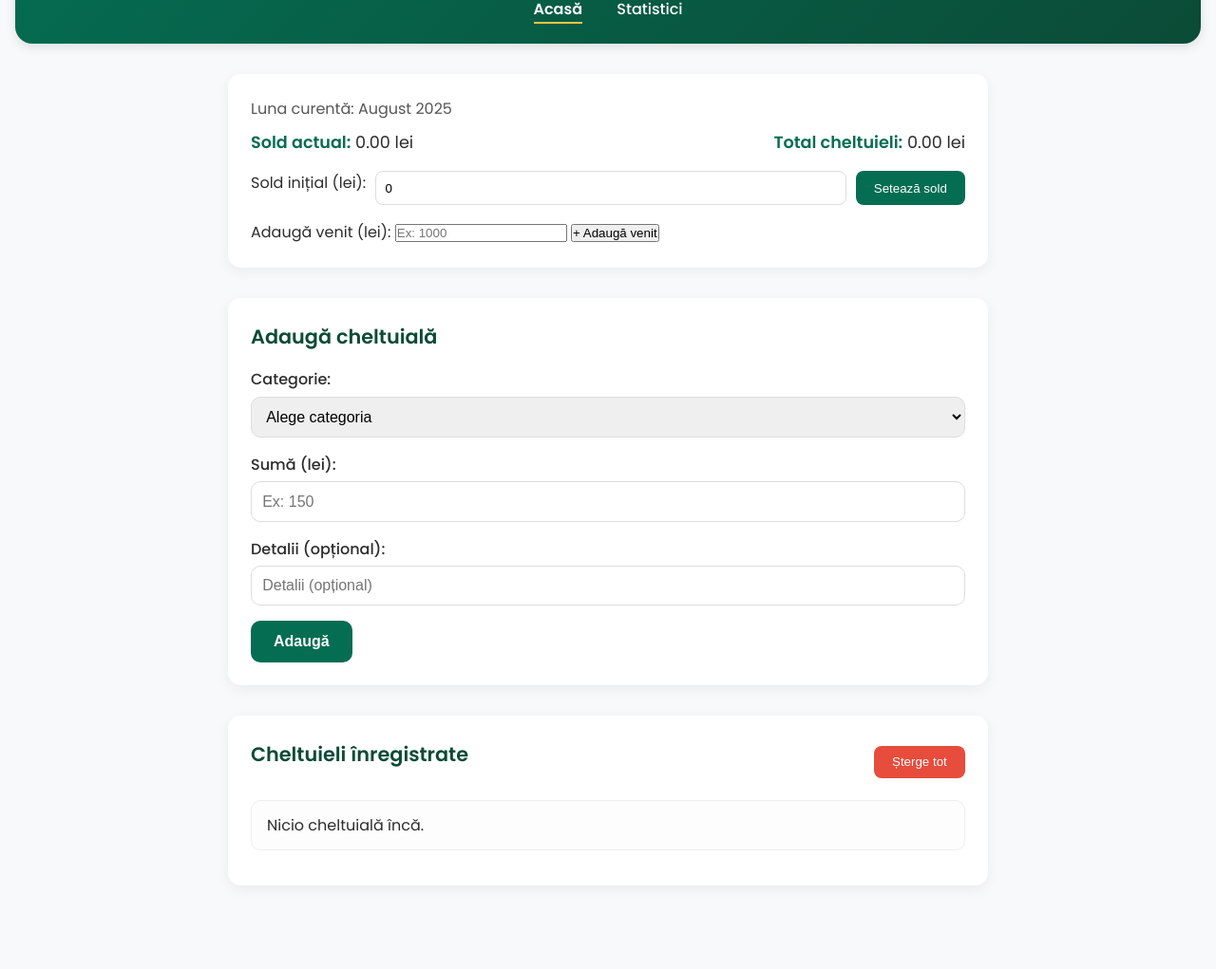
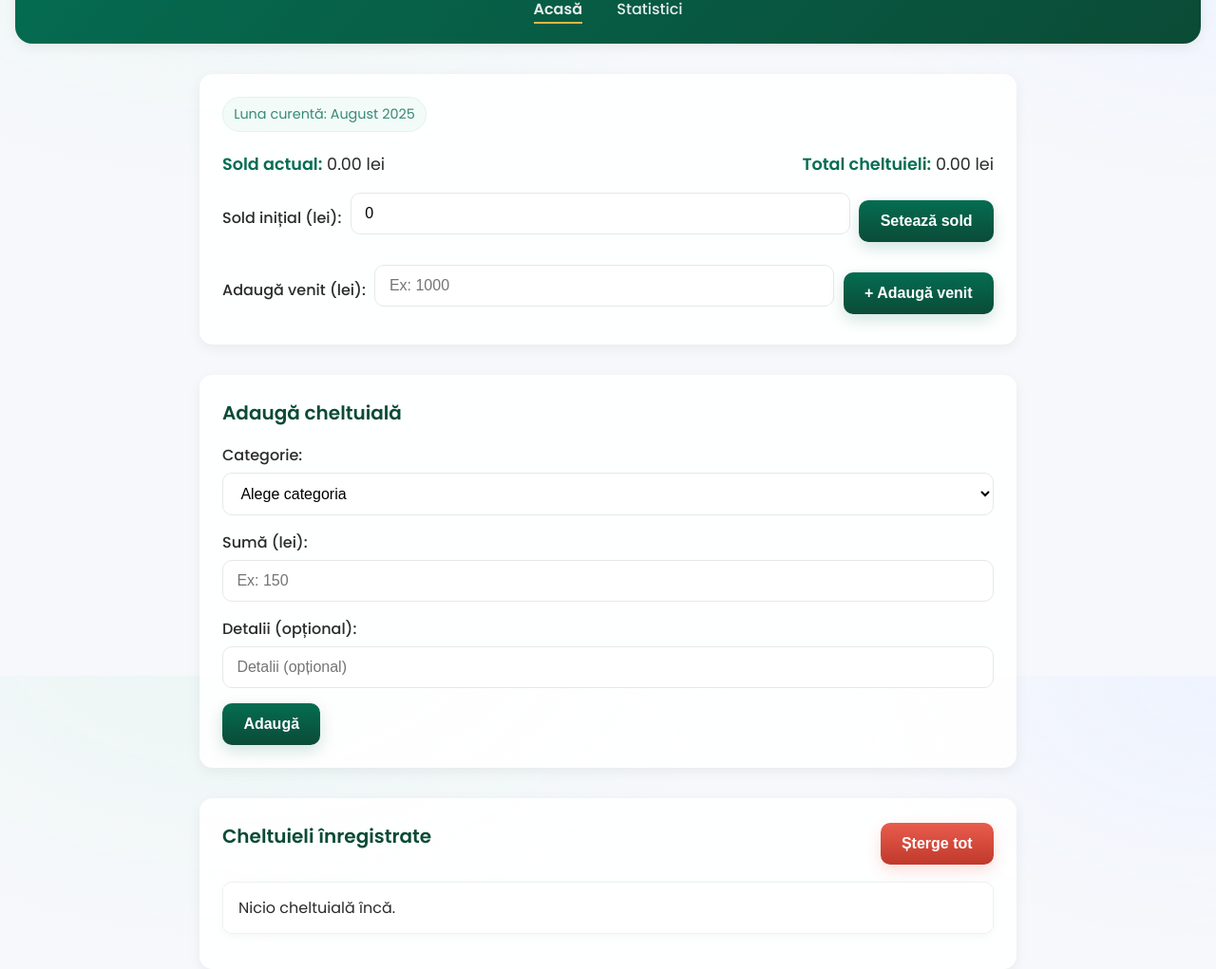
Before and after one commit to Budgetillo/budgetillo.github.io, a plain HTML site: page index.html in a window 1280 px wide. Shown: the part 88-1109 px from the top of the page at 95% size. Before the commit the page ends 1053 px from the top, so only its background shows below. Drawn offline with Linux system fonts and the light colour scheme.

Commit message:
Update style.css

```diff
--- a/style.css
+++ b/style.css
@@ -1,126 +1,211 @@
 @import url('https://fonts.googleapis.com/css2?family=Poppins:wght@400;500;600&display=swap');
 
+/* ========= Design Tokens ========= */
+:root{
+  --bg: #f6f8fb;
+  --card: #ffffff;
+  --ink: #2b2b2b;
+  --muted: #6b7280;
+
+  --brand-1: #0b4b36;    /* verde închis */
+  --brand-2: #046d52;    /* smarald */
+  --accent:  #f5c542;    /* auriu discret */
+  --danger:  #e74c3c;
+
+  --radius-lg: 14px;
+  --radius-md: 10px;
+  --shadow-sm: 0 4px 14px rgba(0,0,0,.06);
+  --shadow-md: 0 8px 24px rgba(0,0,0,.08);
+}
+
 * { margin: 0; padding: 0; box-sizing: border-box; }
-
+html, body { height: 100%; }
 body {
   font-family: 'Poppins', sans-serif;
-  background: #f8f9fb;
-  color: #2c2c2c;
+  color: var(--ink);
+  background: radial-gradient(1200px 800px at 20% -10%, #eaf6f2 0%, transparent 45%),
+              radial-gradient(1000px 700px at 100% 0%, #eef3ff 0%, transparent 40%),
+              var(--bg);
   line-height: 1.6;
   padding: 0 1rem;
   opacity: 0;
-  animation: pageFade 0.8s ease forwards;
+  animation: pageFade .8s ease forwards;
+  font-variant-numeric: tabular-nums;
 }
 
-/* Page fade */
 @keyframes pageFade { from { opacity: 0; } to { opacity: 1; } }
 
-/* Header */
-header {
-  background: linear-gradient(135deg, #046d52, #0b4b36);
-  color: white;
+/* ========= Header ========= */
+header.app-header {
+  background: linear-gradient(135deg, var(--brand-2), var(--brand-1));
+  color: #fff;
   padding: 1.5rem 1rem;
   border-radius: 0 0 18px 18px;
   text-align: center;
   margin-bottom: 2rem;
-  box-shadow: 0 4px 12px rgba(0,0,0,0.1);
+  box-shadow: var(--shadow-sm);
 }
+header.app-header h1 { font-size: 2rem; font-weight: 600; letter-spacing: 0.5px; margin-bottom: 0.6rem; }
 
-header h1 { font-size: 2rem; font-weight: 600; letter-spacing: 1px; margin-bottom: 0.6rem; }
-
-header nav a {
+.app-nav a {
   color: white; text-decoration: none; margin: 0 1rem;
-  font-weight: 500; transition: color 0.3s ease;
+  font-weight: 500; transition: color .25s ease, opacity .25s ease;
+  opacity: .9;
 }
-header nav a:hover { color: #f5c542; }
-header nav a.active {
+.app-nav a:hover { color: var(--accent); opacity: 1; }
+.app-nav a.active {
   font-weight: 600;
-  border-bottom: 2px solid #f5c542;
+  border-bottom: 2px solid var(--accent);
   padding-bottom: 2px;
 }
 
-.container { max-width: 800px; margin: 0 auto; }
+.container { max-width: 860px; margin: 0 auto; }
 
-/* Sections */
+/* ========= Cards / Sections ========= */
 section {
-  background: white;
+  background: var(--card);
   padding: 1.5rem;
-  border-radius: 14px;
-  box-shadow: 0 4px 14px rgba(0,0,0,0.06);
+  border-radius: var(--radius-lg);
+  box-shadow: var(--shadow-sm);
   margin-bottom: 2rem;
-  animation: fadeInUp 0.8s ease forwards;
+  animation: fadeInUp .7s ease forwards;
   opacity: 0;
 }
-section:nth-of-type(1){ animation-delay:0.1s;}
-section:nth-of-type(2){ animation-delay:0.3s;}
-section:nth-of-type(3){ animation-delay:0.5s;}
+@keyframes fadeInUp { from{opacity:0; transform:translateY(16px);} to{opacity:1; transform:translateY(0);} }
+section:nth-of-type(1){ animation-delay:.08s;}
+section:nth-of-type(2){ animation-delay:.18s;}
+section:nth-of-type(3){ animation-delay:.28s;}
 
-h2 { margin-bottom: 1rem; font-size: 1.3rem; color: #0b4b36; font-weight: 600; }
+@supports (backdrop-filter: blur(6px)) {
+  section { background: rgba(255,255,255,.88); backdrop-filter: blur(6px); }
+}
 
-/* Balance */
-.balance-row { display: flex; justify-content: space-between; flex-wrap: wrap; font-size: 1.1rem; margin-bottom: 1rem; }
-.balance-row strong { color: #046d52; }
+h2 { margin-bottom: 1rem; font-size: 1.25rem; color: var(--brand-1); font-weight: 600; }
 
-/* Start balance */
-.start-balance { display:flex; flex-wrap:wrap; gap:0.6rem; margin-top:0.8rem;}
-.start-balance input { flex:1; padding:0.6rem; border:1px solid #ddd; border-radius:8px;}
-.start-balance button {
-  background:#046d52; color:white; padding:0.6rem 1.2rem; border:none; border-radius:8px;
-  cursor:pointer; font-weight:500; transition:all 0.3s ease;
+/* ========= Meta ========= */
+#current-month{
+  display:inline-block;
+  background: #f0f9f6;
+  color: var(--brand-2);
+  border: 1px solid #d8efe8;
+  padding: .35rem .7rem;
+  border-radius: 999px;
+  font-size: .9rem;
 }
-.start-balance button:hover { background:#0b4b36; color:#f5c542; }
 
-/* Form */
-form label { display:block; font-weight:500; margin-bottom:0.3rem; }
-form input, form select {
-  width:100%; padding:0.7rem; margin-bottom:1rem;
-  border:1px solid #ddd; border-radius:10px; font-size:1rem;
-  transition:border 0.3s;
+/* ========= Balance ========= */
+.balance-row {
+  display: flex; justify-content: space-between; flex-wrap: wrap;
+  font-size: 1.1rem; margin: .75rem 0 1rem;
 }
-form input:focus, form select:focus { border:1px solid #046d52; outline:none; }
-form button {
-  background:#046d52; color:white; padding:0.8rem 1.5rem; border:none; border-radius:10px;
-  cursor:pointer; font-size:1rem; font-weight:600; transition:all 0.3s ease;
+.balance-row strong { color: var(--brand-2); }
+
+/* ========= Inputs & Buttons ========= */
+label { display:block; font-weight:500; margin-bottom:.35rem; color: var(--ink); }
+input, select {
+  width:100%; padding:.75rem .9rem; margin-bottom:1rem;
+  border:1px solid #e5e7eb; border-radius: var(--radius-md); font-size:1rem;
+  transition: border-color .2s ease, box-shadow .2s ease;
+  background:#fff;
 }
-form button:hover { background:#0b4b36; color:#f5c542; }
+input:focus, select:focus {
+  border-color: var(--brand-2);
+  box-shadow: 0 0 0 3px rgba(4,109,82,.15);
+  outline: none;
+}
+input[type=number]::-webkit-outer-spin-button,
+input[type=number]::-webkit-inner-spin-button { -webkit-appearance: none; margin: 0; }
+input[type=number] { -moz-appearance: textfield; }
 
-/* List */
-.list-header { display:flex; justify-content:space-between; align-items:center; }
+button, .btn {
+  background: linear-gradient(180deg, var(--brand-2), var(--brand-1));
+  color:white; padding:.8rem 1.4rem; border:none; border-radius: var(--radius-md);
+  cursor:pointer; font-size:1rem; font-weight:600;
+  transition: transform .06s ease, box-shadow .2s ease, filter .2s ease;
+  box-shadow: 0 6px 16px rgba(4,109,82,.18);
+}
+button:hover { filter: brightness(1.02); box-shadow: 0 8px 22px rgba(4,109,82,.22); }
+button:active { transform: translateY(1px); }
+button:focus-visible { outline: 3px solid rgba(245,197,66,.5); outline-offset: 2px; }
+
+.start-balance, .extra-actions { display:flex; flex-wrap:wrap; gap:.6rem; align-items: center; }
+.start-balance button, .extra-actions button { flex: 0 0 auto; }
+.start-balance input, .extra-actions input { flex: 1 1 220px; min-width: 180px; }
+
+button.danger {
+  background: linear-gradient(180deg, #e85c4d, #c0392b);
+  box-shadow: 0 6px 16px rgba(231,76,60,.18);
+}
+button.danger:hover { box-shadow: 0 8px 22px rgba(231,76,60,.22); }
+
+/* ========= Listă ========= */
+.list-header { display:flex; justify-content:space-between; align-items:center; gap:.6rem; }
 .expense-list { list-style:none; padding:0; margin-top:1rem; }
 
 .expense-item {
-  background:#fdfdfd; border:1px solid #eee; border-radius:10px;
-  padding:0.8rem 1rem; margin-bottom:0.8rem;
-  display:flex; justify-content:space-between; align-items:center;
-  animation: popIn 0.4s ease forwards; opacity:0;
+  background:#fff; border:1px solid #eef1f5; border-radius: var(--radius-md);
+  padding:.85rem 1rem; margin-bottom:.85rem;
+  display:flex; justify-content:space-between; align-items:center; gap:.75rem;
+  animation: popIn .3s ease forwards; opacity:0;
+  box-shadow: 0 2px 8px rgba(0,0,0,.04);
 }
+@keyframes popIn { from{opacity:0; transform:scale(.98);} to{opacity:1; transform:scale(1);} }
+
 .expense-item span { font-size:1rem; color:#333; }
 .expense-item .delete-btn {
-  background:transparent; border:none; color:#e74c3c; font-size:1.2rem;
-  cursor:pointer; transition:transform 0.2s ease;
+  background:transparent; border:none; color: var(--danger); font-size:1.2rem;
+  cursor:pointer; transition:transform .15s ease, opacity .15s ease;
+  opacity:.9;
 }
-.expense-item .delete-btn:hover { transform:scale(1.2); }
+.expense-item .delete-btn:hover { transform:scale(1.12); opacity:1; }
 
-/* Danger button */
-button.danger {
-  background:#e74c3c; color:white; border:none; padding:0.6rem 1.2rem;
-  border-radius:8px; cursor:pointer; font-weight:500; transition:all 0.3s ease;
-}
-button.danger:hover { background:#c0392b; }
+/* ========= Chart ========= */
+canvas#expensesChart { display:block; margin: .5rem auto 0; }
 
-/* Animations */
-@keyframes fadeInUp { from{opacity:0; transform:translateY(20px);} to{opacity:1; transform:translateY(0);} }
-@keyframes popIn { from{opacity:0; transform:scale(0.95);} to{opacity:1; transform:scale(1);} }
-
-/* Accessibility helper */
+/* ========= Accessibility ========= */
 .visually-hidden {
   position:absolute; width:1px; height:1px; padding:0; margin:-1px; overflow:hidden;
   clip:rect(0,0,0,0); white-space:nowrap; border:0;
 }
 
-/* Responsive */
-@media (max-width:600px){
-  header h1{font-size:1.6rem;}
-  .balance-row{flex-direction:column; gap:0.5rem;}
-  form button, .start-balance button, button.danger{width:100%;}
+/* ========= Responsive ========= */
+@media (max-width:700px){
+  header h1{font-size:1.7rem;}
+  .balance-row{flex-direction:column; gap:.35rem;}
+  form button, .start-balance button, .extra-actions button, button.danger{width:100%;}
 }
+
+/* ========= Statistici: evidențiere „cu detalii” ========= */
+.badge {
+  display:inline-block;
+  padding: .1rem .5rem;
+  border-radius: 999px;
+  font-size: .75rem;
+  line-height: 1;
+  vertical-align: middle;
+  margin-left: .35rem;
+  user-select: none;
+}
+
+.badge-muted {
+  background: #eef1f5;
+  color: #5b6470;
+  border: 1px solid #e3e7ed;
+}
+
+.badge-detail {
+  background: #eaf6f2;
+  color: #046d52;
+  border: 1px solid #cfe9de;
+}
+
+.expense-item.item-with-details {
+  border: 1px solid #cfe9de;
+  box-shadow: 0 2px 10px rgba(4,109,82,.08);
+}
+
+.expense-item .examples {
+  color: #6b7280;
+  font-size: .85rem;
+  margin-left: .25rem;
+}
```
